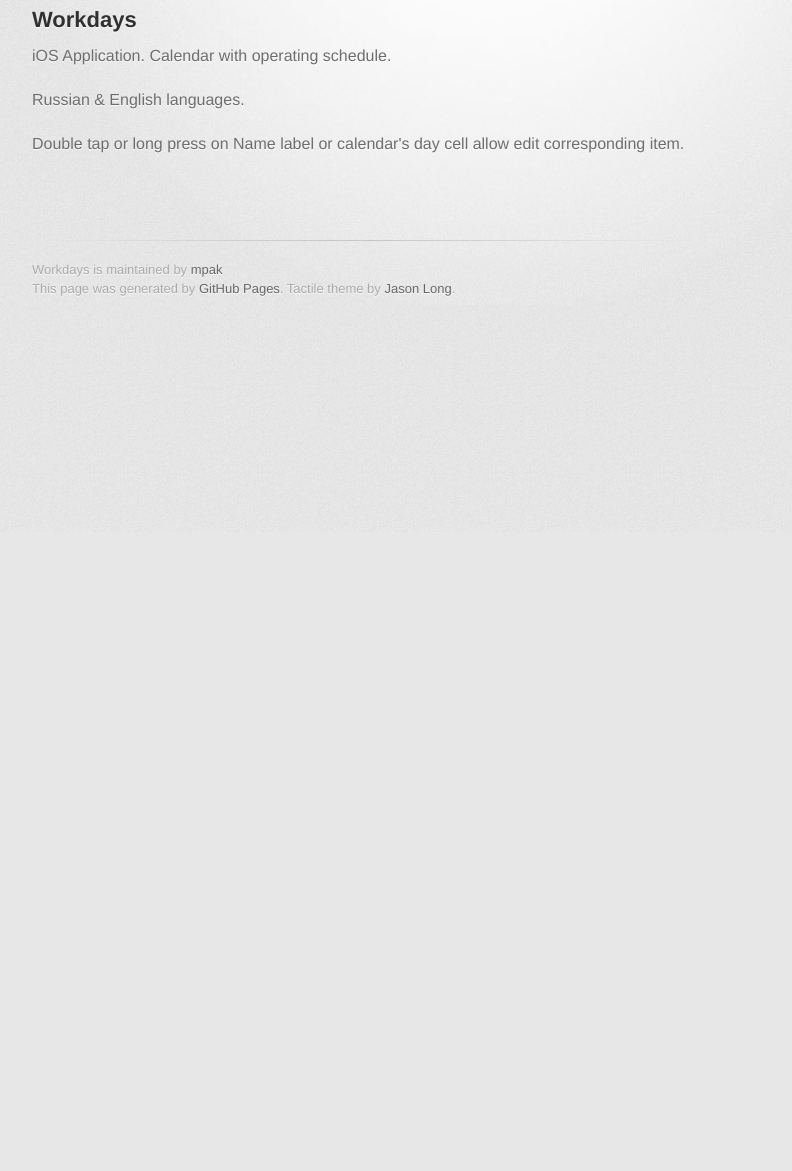
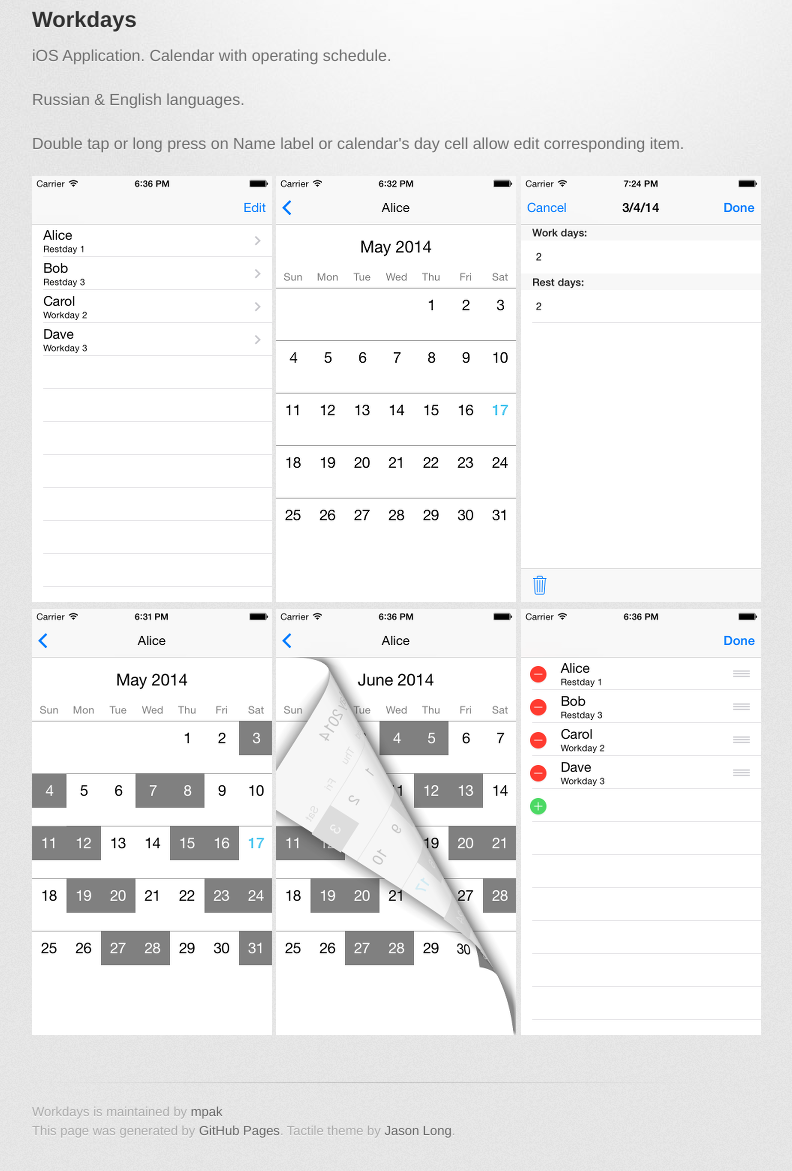
Before and after one commit to mpak/Workdays, a plain HTML site: page index.html in a window 1280 px wide. Shown: the part 268-1439 px from the top of the page, without its empty margins (148-940 px from the left). Before the commit the page ends 800 px from the top, so only its background shows below. Drawn offline with Linux system fonts and the light colour scheme; the site is published under a folder, as on GitHub Pages, so addresses that start at the root find nothing; a web font is replaced by a local one.

Commit message:
fix: image paths are relative

```diff
--- a/index.html
+++ b/index.html
@@ -42,12 +42,12 @@
         </section>
 
         <section>
-          <img src="/images/app/persons.png" alt="">
-          <img src="/images/app/calendar-empty.png" alt="">
-          <img src="/images/app/edit-days.png" alt="">
-          <img src="/images/app/calendar-filled.png" alt="">
-          <img src="/images/app/page-with-swipe.png" alt="">
-          <img src="/images/app/persons-edit.png" alt="">
+          <img src="images/app/persons.png" alt="">
+          <img src="images/app/calendar-empty.png" alt="">
+          <img src="images/app/edit-days.png" alt="">
+          <img src="images/app/calendar-filled.png" alt="">
+          <img src="images/app/page-with-swipe.png" alt="">
+          <img src="images/app/persons-edit.png" alt="">
         </section>
 
         <footer>
```
